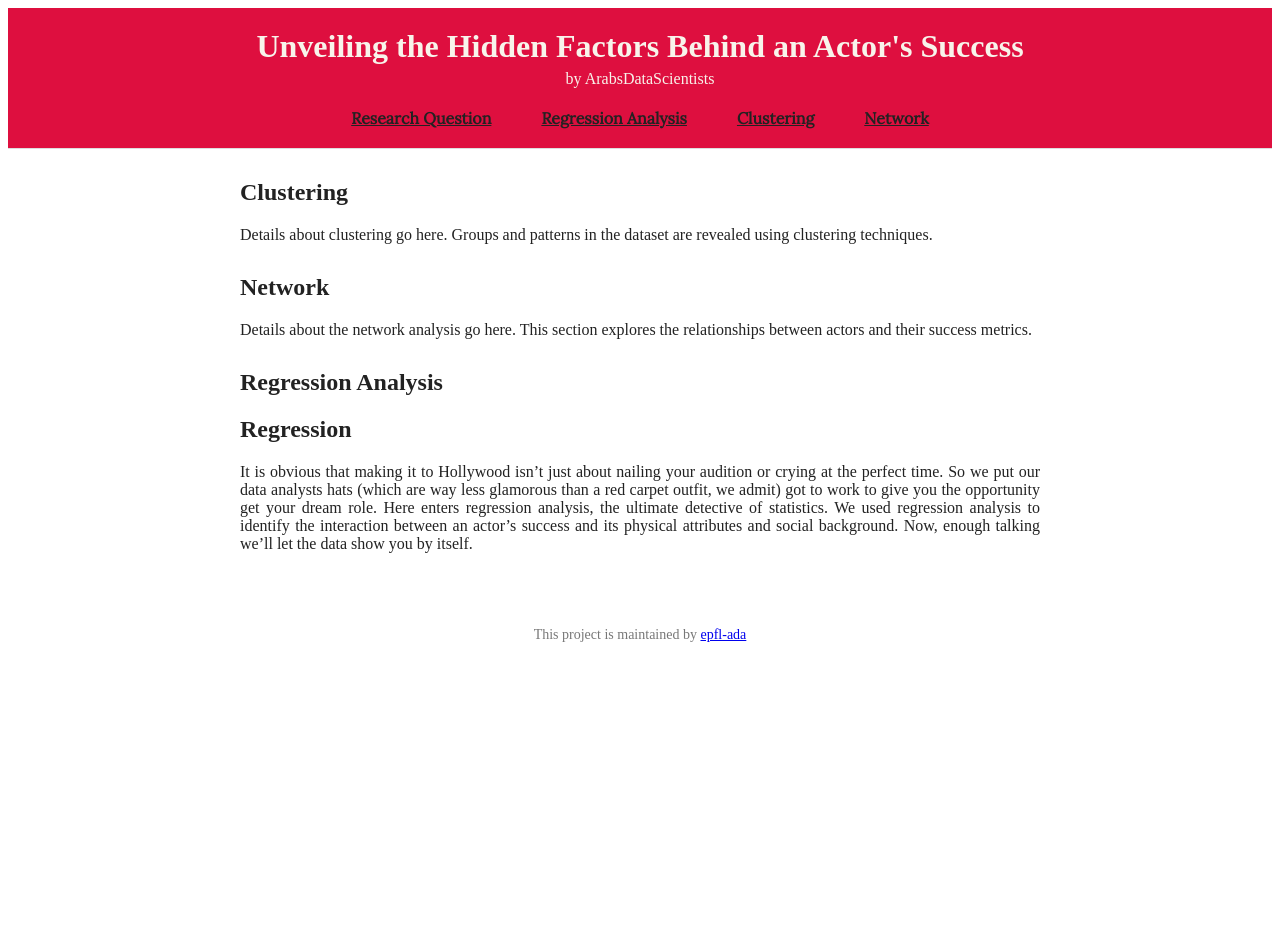
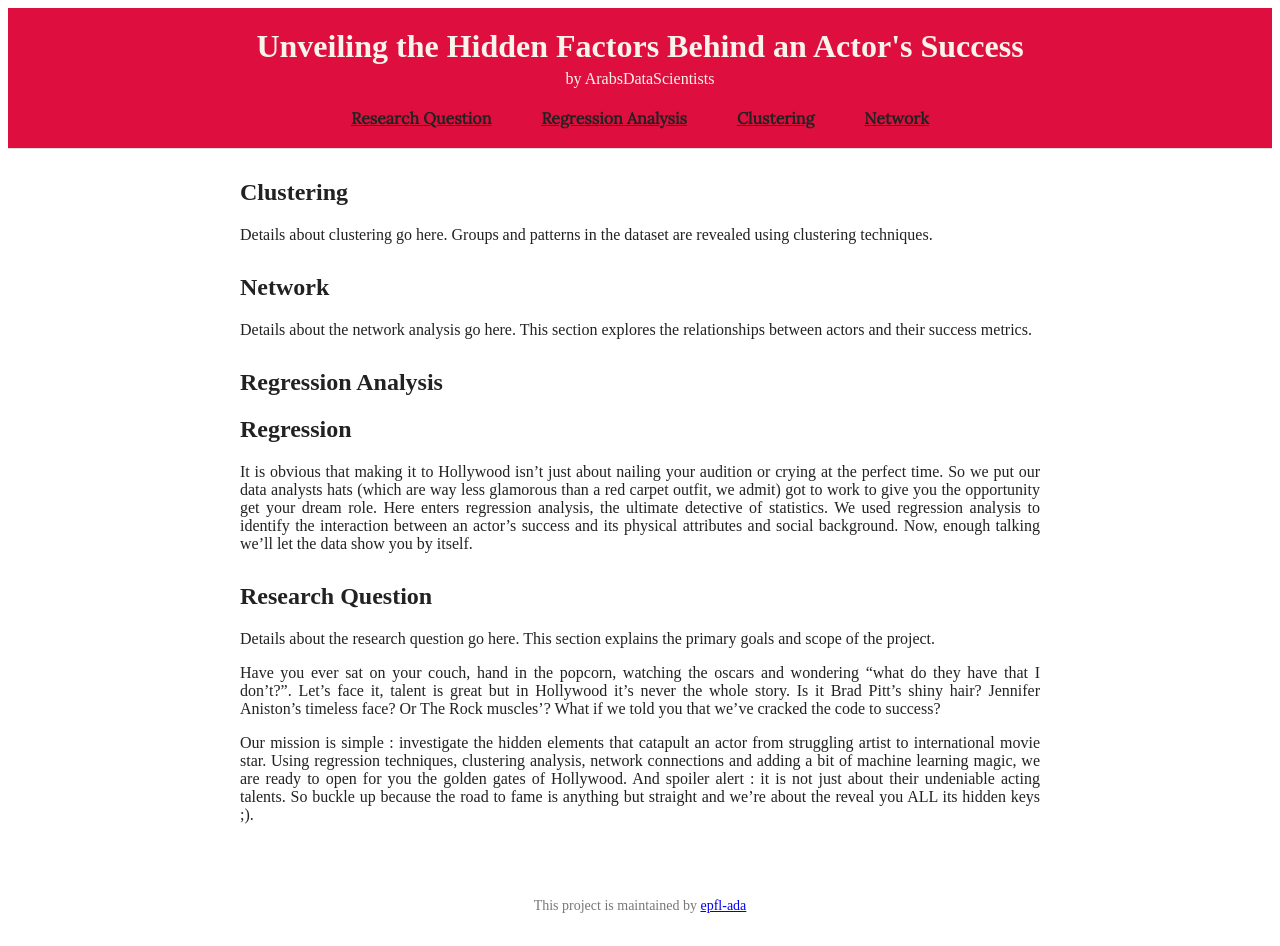
Before and after one commit to epfl-ada/ada-2024-project-arabsdatascientists2024, a Jekyll site: the page built from README.md, in a window 1280 px wide. Built offline with Jekyll 4.4.1, drawn with Linux system fonts in a browser that asks for light colours; our own code applies the rules of GitHub Pages for plain Markdown files; before the commit the page ends 900 px from its top, so only the background shows below that.

Commit message:
Update research-question.md

```diff
--- a/research-question.md
+++ b/research-question.md
@@ -1,8 +1,11 @@
 ---
-layout: default
+layout: section
+id: research-question
 title: Research Question
-permalink: /research-question/
 ---
+
+Details about the research question go here. This section explains the primary goals and scope of the project.
+
 
 Have you ever sat on your couch, hand in the popcorn, watching the oscars and wondering “what do they have that I don’t?”.
 Let’s face it, talent is great but in Hollywood it’s never the whole story. Is it Brad Pitt’s shiny hair? Jennifer Aniston’s timeless face? Or The Rock muscles’?
```
